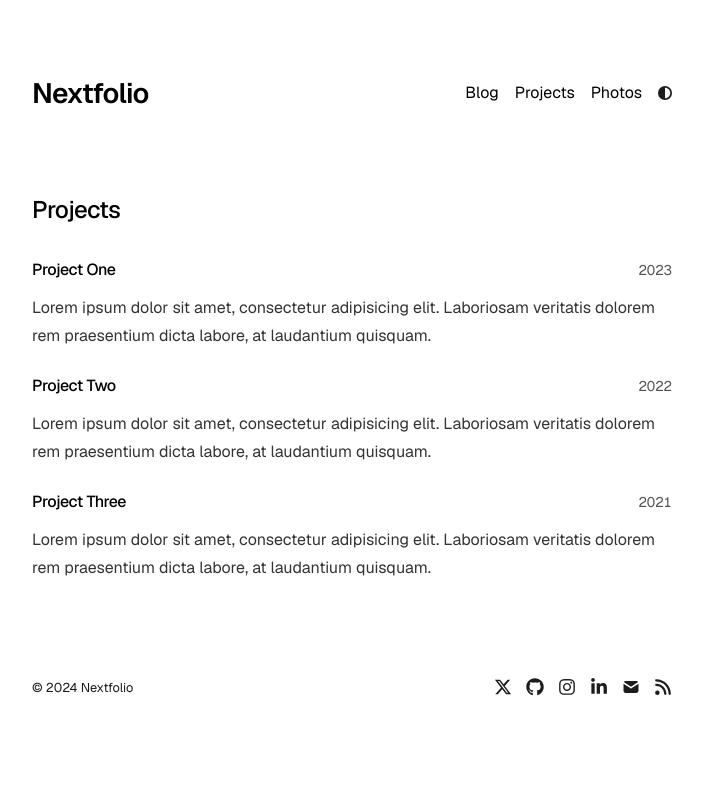
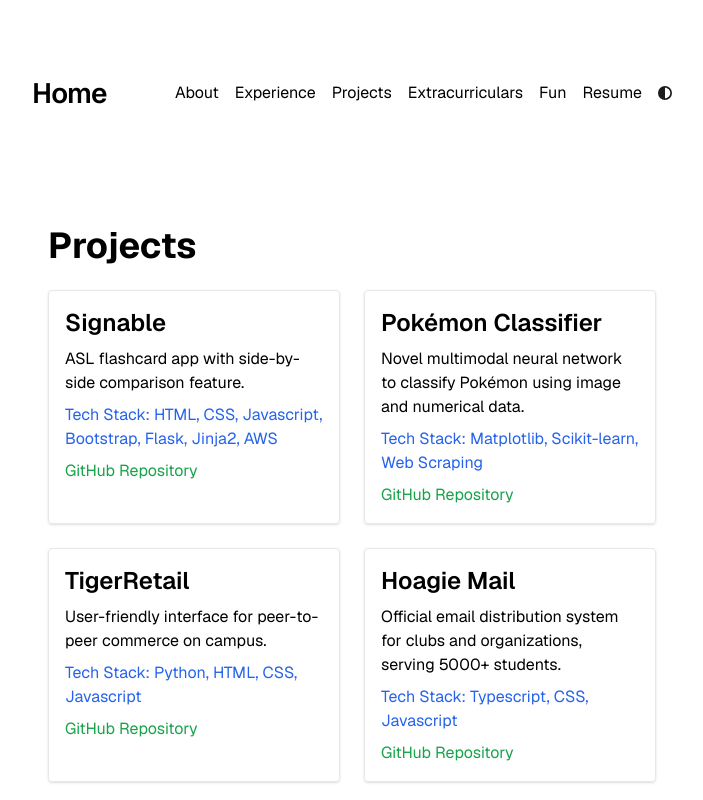
Before and after one commit to marvin-chen/nextfolio-a-simple-next-js-portfolio, a Next.js app: page /projects in a window 1280 px wide. Shown: the top 800 px of the page, without its empty margins (288-991 px from the left). Built offline with nearby package versions, Linux system fonts and the light colour scheme.

Commit message:
customization and new info

```diff
--- a/app/components/footer.tsx
+++ b/app/components/footer.tsx
@@ -1,11 +1,10 @@
+// removed twitter and rss.xml footer
 "use client";
 
 import React from "react";
 import {
-  FaXTwitter,
   FaGithub,
   FaInstagram,
-  FaRss,
   FaLinkedinIn,
 } from "react-icons/fa6";
 import { TbMailFilled } from "react-icons/tb";
@@ -24,14 +23,10 @@
 function SocialLinks() {
   return (
     <div className="flex text-lg gap-3.5 float-right transition-opacity duration-300 hover:opacity-90">
-      <SocialLink href={socialLinks.twitter} icon={FaXTwitter} />
       <SocialLink href={socialLinks.github} icon={FaGithub} />
       <SocialLink href={socialLinks.instagram} icon={FaInstagram} />
       <SocialLink href={socialLinks.linkedin} icon={FaLinkedinIn} />
       <SocialLink href={socialLinks.email} icon={TbMailFilled} />
-      <a href="/rss.xml" target="_self">
-        <FaRss />
-      </a>
     </div>
   );
 }
@@ -42,7 +37,7 @@
       <time>© {YEAR}</time>{" "}
       <a
         className="no-underline"
-        href={socialLinks.twitter}
+        href={socialLinks.github}
         target="_blank"
         rel="noopener noreferrer"
       >
--- a/app/components/nav.tsx
+++ b/app/components/nav.tsx
@@ -3,9 +3,12 @@
 import { metaData } from "../config";
 
 const navItems = {
-  "/blog": { name: "Blog" },
+  "/about": { name: "About" },
+  "/experience": { name: "Experience" },
   "/projects": { name: "Projects" },
-  "/photos": { name: "Photos" },
+  "/extracurriculars": { name: "Extracurriculars" },
+  "/fun": { name: "Fun" },
+  "/resume": { name: "Resume" },
 };
 
 export function Navbar() {
--- a/app/config.ts
+++ b/app/config.ts
@@ -1,16 +1,15 @@
 export const metaData = {
-  baseUrl: "https://nextfolio-template.vercel.app/",
-  title: "Nextfolio",
-  name: "Sirius",
-  ogImage: "/opengraph-image.png",
+  baseUrl: "https://marvinchen.vercel.app/",
+  title: "Home",
+  name: "Marvin Chen",
+  ogImage: "/Headshot.jpg",
   description:
-    "A clean, fast, and lightweight portfolio template built with Next.js, Vercel, and Tailwind CSS for optimal performance.",
+    "Marvin Chen's personal website! "
 };
 
 export const socialLinks = {
-  twitter: "https://x.com/1tssirius",
-  github: "https://github.com/1msirius/Nextfolio",
-  instagram: "https://www.instagram.com/",
-  linkedin: "https://www.linkedin.com/",
-  email: "mailto:example@gmail.com",
+  github: "https://github.com/marvin-chen",
+  instagram: "https://www.instagram.com/chen_marvin/",
+  linkedin: "https://www.linkedin.com/in/marvin-chen-242374218/",
+  email: "mailto:chenmarvin838@gmail.com",
 };
--- /dev/null
+++ b/app/experience/page.tsx
@@ -0,0 +1,42 @@
+import React from 'react';
+
+const experiences = [
+  {
+    title: "Trading System Development Intern",
+    company: "Mirae Asset Securities",
+    date: "June 2024 - August 2024",
+    description: "Enhanced trading platform performance and improved end-to-end critical path latency.",
+    techStack: "C++"
+  },
+  {
+    title: "Business Fellow",
+    company: "Alariss Global",
+    date: "Winter 2023",
+    description: "Performed research and data analysis, compiled salary benchmark reports using Tableau/Excel.",
+    techStack: "Tableau, Excel"
+  },
+  {
+    title: "Computer Science Undergraduate Course Assistant",
+    company: "Princeton University",
+    date: "Ongoing",
+    description: "Grade and provide feedback for CS courses, including Intro CS and Advanced Programming Techniques.",
+    techStack: "Java, Python, HTML/CSS, JavaScript"
+  }
+];
+
+export default function Experience() {
+  return (
+    <div className="container mx-auto px-4 py-8">
+      <h1 className="text-4xl font-bold mb-6">Work Experience</h1>
+      {experiences.map((exp, index) => (
+        <div key={index} className="mb-6 p-4 border rounded shadow">
+          <h2 className="text-2xl font-semibold">{exp.title}</h2>
+          <h3 className="text-xl text-gray-600">{exp.company}</h3>
+          <p className="text-gray-500">{exp.date}</p>
+          <p className="mt-2">{exp.description}</p>
+          <p className="mt-2 text-blue-600">Tech Stack: {exp.techStack}</p>
+        </div>
+      ))}
+    </div>
+  );
+}
--- /dev/null
+++ b/app/extracurriculars/page.tsx
@@ -0,0 +1,29 @@
+import React from 'react';
+
+const extracurriculars = [
+  {
+    title: "COS (Computer Science) Council",
+    role: "Academic Chair",
+    description: "Spearhead initiatives to improve students' academic experiences."
+  },
+  {
+    title: "Chinese Language Association",
+    role: "President and Senior Advisor",
+    description: "Expanded club by 200% and onboarded current board members."
+  }
+];
+
+export default function Extracurriculars() {
+  return (
+    <div className="container mx-auto px-4 py-8">
+      <h1 className="text-4xl font-bold mb-6">Extracurricular Activities</h1>
+      {extracurriculars.map((activity, index) => (
+        <div key={index} className="mb-6 p-4 border rounded shadow">
+          <h2 className="text-2xl font-semibold">{activity.title}</h2>
+          <h3 className="text-xl text-gray-600">{activity.role}</h3>
+          <p className="mt-2">{activity.description}</p>
+        </div>
+      ))}
+    </div>
+  );
+}
--- a/app/photos/page.tsx
+++ /dev/null
@@ -1,73 +0,0 @@
-import React from "react";
-import type { Metadata } from "next";
-import { ImageGrid } from "app/components/image-grid";
-
-export const metadata: Metadata = {
-  title: "Photos",
-  description: "My Photos",
-};
-
-export default function Photos() {
-  return (
-    <section>
-      <h1 className="mb-8 text-2xl font-medium tracking-tight">Photos</h1>
-      <ImageGrid
-        columns={3}
-        images={[
-          {
-            src: "/photos/photo1.jpg",
-            alt: "Roman columns",
-            href: "https://unsplash.com/photos/people-walking-near-building-during-daytime-dFLBDQQeffU?utm_content=creditShareLink&utm_medium=referral&utm_source=unsplash",
-          },
-          {
-            src: "/photos/photo2.jpg",
-            alt: "Big Ben",
-            href: "https://unsplash.com/photos/big-ben-london-MdJq0zFUwrw?utm_content=creditShareLink&utm_medium=referral&utm_source=unsplash",
-          },
-          {
-            src: "/photos/photo3.jpg",
-            alt: "Sacré-Cœur Basilica",
-            href: "https://unsplash.com/photos/a-view-of-the-inside-of-a-building-through-a-circular-window-Tp-3hrx88J4",
-          },
-          {
-            src: "/photos/photo4.jpg",
-            alt: "Eiffel Tower",
-            href: "https://unsplash.com/photos/the-eiffel-tower-towering-over-the-city-of-paris-OgPuPvPsHLM?utm_content=creditShareLink&utm_medium=referral&utm_source=unsplash",
-          },
-          {
-            src: "/photos/photo5.jpg",
-            alt: "Taj Mahal",
-            href: "https://unsplash.com/photos/taj-mahal-india-IPlPkWPJ2fo",
-          },
-          {
-            src: "/photos/photo6.jpg",
-            alt: "Colosseum",
-            href: "https://unsplash.com/photos/brown-concrete-building-under-blue-sky-during-daytime-3cyBR1rIJmA?utm_content=creditShareLink&utm_medium=referral&utm_source=unsplash",
-          },
-        ]}
-      />
-
-      <ImageGrid
-        columns={2}
-        images={[
-          { src: "/photos/photo1.jpg", alt: "Roman columns" },
-          { src: "/photos/photo2.jpg", alt: "Big Ben" },
-          { src: "/photos/photo3.jpg", alt: "Sacré-Cœur Basilica" },
-          { src: "/photos/photo4.jpg", alt: "Eiffel Tower" },
-        ]}
-      />
-
-      <ImageGrid
-        columns={4}
-        images={[
-          { src: "/photos/photo1.jpg", alt: "Roman columns" },
-          { src: "/photos/photo2.jpg", alt: "Big Ben" },
-          { src: "/photos/photo3.jpg", alt: "Sacré-Cœur Basilica" },
-          { src: "/photos/photo4.jpg", alt: "Eiffel Tower" },
-          { src: "/photos/photo5.jpg", alt: "Taj Mahal" },
-          { src: "/photos/photo6.jpg", alt: "Colosseum" },
-        ]}
-      />
-    </section>
-  );
-}
--- a/app/projects/page.tsx
+++ b/app/projects/page.tsx
@@ -1,41 +1,54 @@
 import React from "react";
 import type { Metadata } from "next";
-import { projects } from "./project-data";
 
 export const metadata: Metadata = {
   title: "Projects",
   description: "My Projects",
 };
 
+const projects = [
+  {
+    title: "Signable",
+    description: "ASL flashcard app with side-by-side comparison feature.",
+    techStack: "HTML, CSS, Javascript, Bootstrap, Flask, Jinja2, AWS",
+    github: "https://github.com/ep1401/Signable"
+  },
+  {
+    title: "Pokémon Classifier",
+    description: "Novel multimodal neural network to classify Pokémon using image and numerical data.",
+    techStack: "Matplotlib, Scikit-learn, Web Scraping",
+    github: "https://github.com/marvin-chen/cos-independent-work"
+  },
+  {
+    title: "TigerRetail",
+    description: "User-friendly interface for peer-to-peer commerce on campus.",
+    techStack: "Python, HTML, CSS, Javascript",
+    github: "https://github.com/TigerAppsOrg/TigerReTail"
+  },
+  {
+    title: "Hoagie Mail",
+    description: "Official email distribution system for clubs and organizations, serving 5000+ students.",
+    techStack: "Typescript, CSS, Javascript",
+    github: "https://github.com/HoagieClub/mail"
+  }
+];
+
 export default function Projects() {
   return (
-    <section>
-      <h1 className="mb-8 text-2xl font-medium tracking-tight">Projects</h1>
-      <div className="space-y-6">
+    <div className="container mx-auto px-4 py-8">
+      <h1 className="text-4xl font-bold mb-6">Projects</h1>
+      <div className="grid grid-cols-1 md:grid-cols-2 gap-6">
         {projects.map((project, index) => (
-          <a
-            key={index}
-            href={project.url}
-            target="_blank"
-            rel="noopener noreferrer"
-            className="block group hover:opacity-80 transition-opacity duration-200"
-          >
-            <div className="flex flex-col">
-              <div className="w-full flex justify-between items-baseline">
-                <span className="text-black dark:text-white font-medium tracking-tight">
-                  {project.title}
-                </span>
-                <span className="text-neutral-600 dark:text-neutral-400 tabular-nums text-sm">
-                  {project.year}
-                </span>
-              </div>
-              <p className="prose prose-neutral dark:prose-invert pt-3">
-                {project.description}
-              </p>
-            </div>
-          </a>
+          <div key={index} className="border rounded shadow p-4">
+            <h2 className="text-2xl font-semibold mb-2">{project.title}</h2>
+            <p className="mb-2">{project.description}</p>
+            <p className="text-blue-600 mb-2">Tech Stack: {project.techStack}</p>
+            <a href={project.github} target="_blank" rel="noopener noreferrer" className="text-green-600 hover:underline">
+              GitHub Repository
+            </a>
+          </div>
         ))}
       </div>
-    </section>
+    </div>
   );
 }
--- /dev/null
+++ b/app/resume/page.tsx
@@ -0,0 +1,20 @@
+import React from 'react';
+
+export default function Resume() {
+  const resumeLink = "https://drive.google.com/file/d/1n8N75ERAceBj_ZuXHF6Jeaur0aIvRXkg/view?usp=sharing";
+
+  return (
+    <div className="container mx-auto px-4 py-8">
+      <h1 className="text-4xl font-bold mb-6">My Resume</h1>
+      <p className="mb-4">Click the button below to view or download my resume:</p>
+      <a
+        href={resumeLink}
+        target="_blank"
+        rel="noopener noreferrer"
+        className="bg-blue-500 hover:bg-blue-700 text-white font-bold py-2 px-4 rounded"
+      >
+        View Resume
+      </a>
+    </div>
+  );
+}
--- a/app/sitemap.ts
+++ b/app/sitemap.ts
@@ -7,15 +7,18 @@
   : `${metaData.baseUrl}/`;
 
 export default async function sitemap(): Promise<MetadataRoute.Sitemap> {
-  let blogs = getBlogPosts().map((post) => ({
-    url: `${BaseUrl}blog/${post.slug}`,
-    lastModified: post.metadata.publishedAt,
-  }));
-
-  let routes = ["", "blog", "projects", "photos"].map((route) => ({
+  let routes = [
+    "",
+    "about",
+    "experience",
+    "projects",
+    "extracurriculars",
+    "fun",
+    "resume"
+  ].map((route) => ({
     url: `${BaseUrl}${route}`,
     lastModified: new Date().toISOString().split("T")[0],
   }));
 
-  return [...routes, ...blogs];
+  return [...routes];
 }
```
Also changed, not shown: app/about/page.tsx (added, +22 -0 lines), app/fun/page.tsx (added, +16 -0 lines), app/page.tsx (+13 -36 lines), public/Headshot.jpg (added), 1 other file (tests, documents, lock files or other folders).
